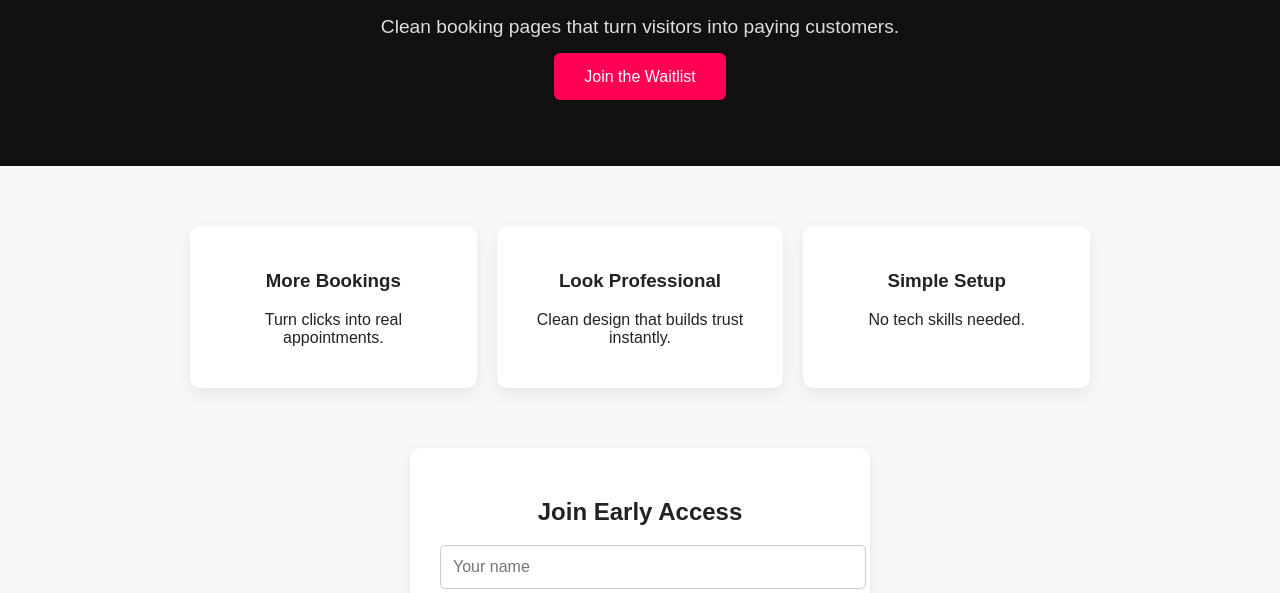
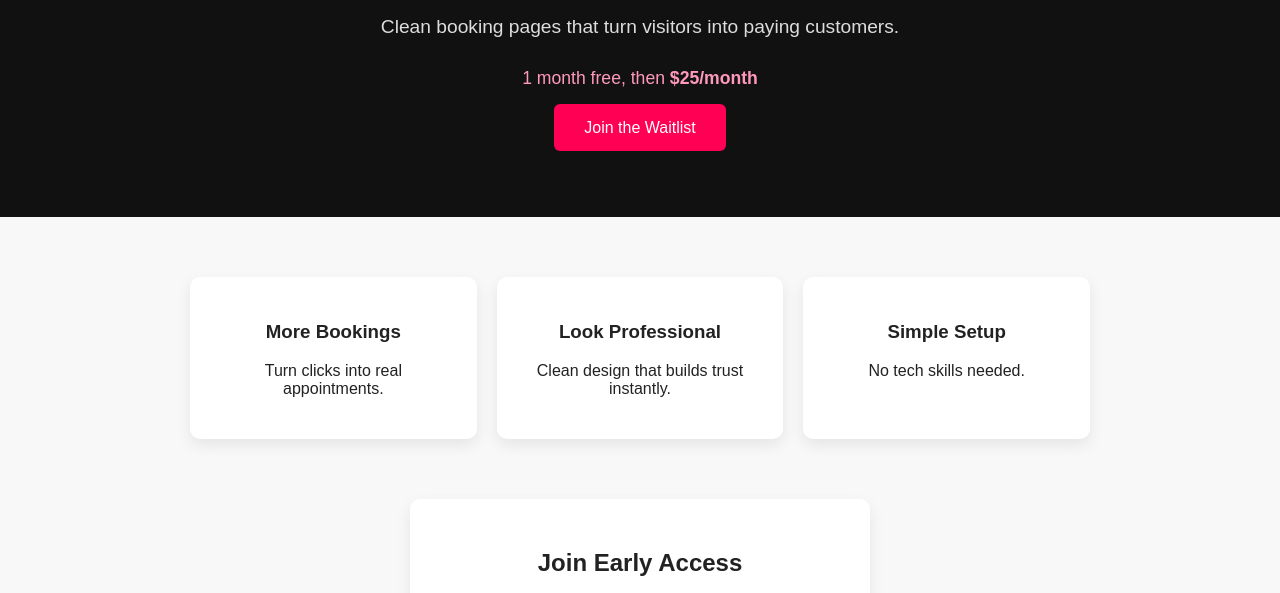
Before and after one commit to cutbook-01/Cutbook, a website: page public/index.html in a window 1280 px wide. Shown: the part 164-757 px from the top of the page. Drawn offline with Linux system fonts and the light colour scheme.

Commit message:
Add pricing to hero

```diff
--- a/public/index.html
+++ b/public/index.html
@@ -103,6 +103,10 @@
 <header>
   <h1>Get More Barber Clients</h1>
   <p>Clean booking pages that turn visitors into paying customers.</p>
+<p style="font-size: 1.1rem; color: #ff99bb; margin-top: 10px;">
+  1 month free, then <strong>$25/month</strong>
+</p>
+
   <a href="#signup" class="btn">Join the Waitlist</a>
 </header>
 
```
